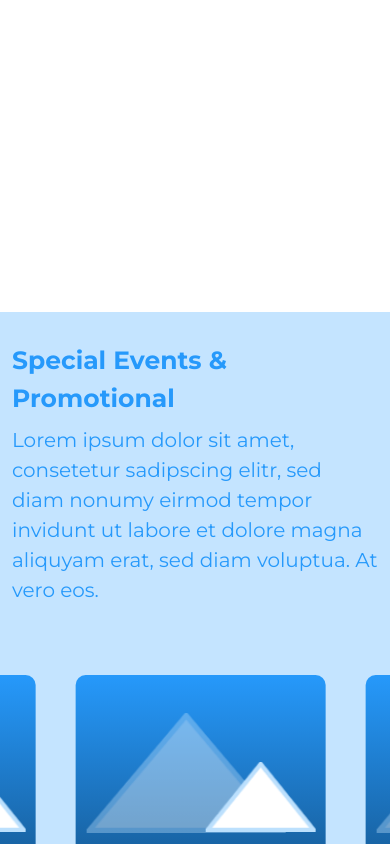
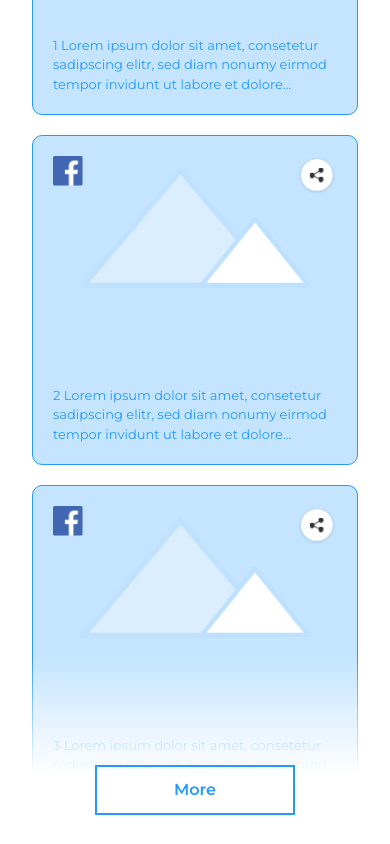
Before and after one commit to hauvuu/gameloft_test, a React (Create React App) app: page / in a window 390 px wide. Shown: the part 2220-3064 px from the top of the page. Built offline with nearby package versions, Linux system fonts and the light colour scheme.

Commit message:
game communicate responsive

```diff
--- a/src/Components/GameCommunity/Post.css
+++ b/src/Components/GameCommunity/Post.css
@@ -34,3 +34,10 @@
   height: 40px;
   cursor: pointer;
 }
+
+
+@media screen and (max-width: 576px) {
+  .Post {
+    margin-top: 20px;
+  }
+}
--- a/src/Components/GameCommunity/index.jsx
+++ b/src/Components/GameCommunity/index.jsx
@@ -1,4 +1,4 @@
-import React, { useRef, useState } from 'react';
+import React, { useEffect, useRef, useState } from 'react';
 import './styles.css';
 import 'bootstrap/dist/css/bootstrap.min.css';
 import Slider from "react-slick";
@@ -40,17 +40,19 @@ const gamesList = [
 ];
 
 const postsList = [
-  {index: 0, img: '', content: 'Lorem ipsum dolor sit amet, consetetur sadipscing elitr, sed diam nonumy eirmod tempor invidunt ut labore et dolore...'},
-  {index: 1, img: '', content: 'Lorem ipsum dolor sit amet, consetetur sadipscing elitr, sed diam nonumy eirmod tempor invidunt ut labore et dolore...'},
-  {index: 2, img: '', content: 'Lorem ipsum dolor sit amet, consetetur sadipscing elitr, sed diam nonumy eirmod tempor invidunt ut labore et dolore...'},
-  {index: 3, img: '', content: 'Lorem ipsum dolor sit amet, consetetur sadipscing elitr, sed diam nonumy eirmod tempor invidunt ut labore et dolore...'},
-  {index: 4, img: '', content: 'Lorem ipsum dolor sit amet, consetetur sadipscing elitr, sed diam nonumy eirmod tempor invidunt ut labore et dolore...'},
-  {index: 5, img: '', content: 'Lorem ipsum dolor sit amet, consetetur sadipscing elitr, sed diam nonumy eirmod tempor invidunt ut labore et dolore...'},
-  {index: 6, img: '', content: 'Lorem ipsum dolor sit amet, consetetur sadipscing elitr, sed diam nonumy eirmod tempor invidunt ut labore et dolore...'},
-  {index: 7, img: '', content: 'Lorem ipsum dolor sit amet, consetetur sadipscing elitr, sed diam nonumy eirmod tempor invidunt ut labore et dolore...'},
-  {index: 8, img: '', content: 'Lorem ipsum dolor sit amet, consetetur sadipscing elitr, sed diam nonumy eirmod tempor invidunt ut labore et dolore...'},
-  {index: 9, img: '', content: 'Lorem ipsum dolor sit amet, consetetur sadipscing elitr, sed diam nonumy eirmod tempor invidunt ut labore et dolore...'},
+  {index: 0, img: '', content: '1 Lorem ipsum dolor sit amet, consetetur sadipscing elitr, sed diam nonumy eirmod tempor invidunt ut labore et dolore...'},
+  {index: 1, img: '', content: '2 Lorem ipsum dolor sit amet, consetetur sadipscing elitr, sed diam nonumy eirmod tempor invidunt ut labore et dolore...'},
+  {index: 2, img: '', content: '3 Lorem ipsum dolor sit amet, consetetur sadipscing elitr, sed diam nonumy eirmod tempor invidunt ut labore et dolore...'},
+  {index: 3, img: '', content: '4 Lorem ipsum dolor sit amet, consetetur sadipscing elitr, sed diam nonumy eirmod tempor invidunt ut labore et dolore...'},
+  {index: 4, img: '', content: '5 Lorem ipsum dolor sit amet, consetetur sadipscing elitr, sed diam nonumy eirmod tempor invidunt ut labore et dolore...'},
+  {index: 5, img: '', content: '6 Lorem ipsum dolor sit amet, consetetur sadipscing elitr, sed diam nonumy eirmod tempor invidunt ut labore et dolore...'},
+  {index: 6, img: '', content: '7 Lorem ipsum dolor sit amet, consetetur sadipscing elitr, sed diam nonumy eirmod tempor invidunt ut labore et dolore...'},
+  {index: 7, img: '', content: '8 Lorem ipsum dolor sit amet, consetetur sadipscing elitr, sed diam nonumy eirmod tempor invidunt ut labore et dolore...'},
+  {index: 8, img: '', content: '9 Lorem ipsum dolor sit amet, consetetur sadipscing elitr, sed diam nonumy eirmod tempor invidunt ut labore et dolore...'},
+  {index: 9, img: '', content: '10 Lorem ipsum dolor sit amet, consetetur sadipscing elitr, sed diam nonumy eirmod tempor invidunt ut labore et dolore...'},
 ];
+
+const NUMBER_OF_LOADING_POST = 3
 
 const GameCommunity = () => {
 
@@ -58,6 +60,21 @@ const GameCommunity = () => {
   const postRef = useRef(null);
   const [currentGame, setCurrentGame] = useState(0);
   const [currentPost, setCurrentPost] = useState(0);
+  const [MobilePostsList, setMobilePostList] = useState([]);
+
+  useEffect(() => {
+    const array = [];
+    if (postsList.length >= NUMBER_OF_LOADING_POST) {
+      for (let i = 0; i < NUMBER_OF_LOADING_POST; i++) {
+        array.push(postsList[i]);
+      }
+    } else {
+      for (let i = 0; i < postsList.length; i++) {
+        array.push(postsList[i]);
+      }
+    }
+    setMobilePostList(array);
+  }, []);
 
   const handlePrevGame = () => {
     if (gameRef.current) gameRef.current.slickPrev();
@@ -77,6 +94,21 @@ const GameCommunity = () => {
 
   const handleClickGame = (index) => {
     setCurrentGame(index)
+  }
+
+  const handleClickLoadPosts = () => {
+    const arr = postsList.filter(item => !MobilePostsList.includes(item));
+    const array = [...MobilePostsList];
+    if (arr.length >= NUMBER_OF_LOADING_POST) {
+      for (let i = 0; i < NUMBER_OF_LOADING_POST; i++) {
+        array.push(arr[i]);
+      }
+    } else {
+      for (let i = 0; i < arr.length; i++) {
+        array.push(arr[i]);
+      }
+    }
+    setMobilePostList(array);
   }
 
   const showGamesList = () => (
@@ -128,7 +160,7 @@ const GameCommunity = () => {
     </div>
   )
 
-  const showPostsList = () => {
+  const showDesktopPostsList = () => {
     return (
       <div className='GameCommunity-Slider-Post d-none d-sm-block'>
         <Slider {...postSettings}
@@ -170,6 +202,24 @@ const GameCommunity = () => {
     )
   }
 
+  const showMobilePostsList = () => (
+    <div className='d-block d-sm-none position-relative'>
+      <div className='container'>
+        {MobilePostsList.map(item => (<Post key={item.index} img={item.img} content={item.content} />))}
+      </div>
+      {postsList.length > MobilePostsList.length &&
+        <div className='GameCommunity-Mobile-Post-LoadMore d-flex justify-content-center align-items-end'>
+          <div
+            className='GameCommunity-Mobile-Post-LoadMore-Btn d-flex justify-content-center align-items-center cursor-pointer'
+            onClick={() => handleClickLoadPosts()}
+          >
+            More
+          </div>
+        </div>
+      }
+    </div>
+  )
+
   return (
     <div className='GameCommunity'>
       <div className='container text-start'>
@@ -191,7 +241,8 @@ const GameCommunity = () => {
           <img className='cursor-pointer' src='static/icons/search_btn_icon.png' alt='search' />
         </div>
       </div>
-      {showPostsList()}
+      {showDesktopPostsList()}
+      {showMobilePostsList()}
     </div>
   );
 };
--- a/src/Components/GameCommunity/styles.css
+++ b/src/Components/GameCommunity/styles.css
@@ -4,6 +4,7 @@
   color: var(--primary-color);
   font-family: var(--primary-font);
   overflow: hidden;
+  padding-bottom: 30px;
 }
 
 .GameCommunity h2 {
@@ -97,6 +98,29 @@
   line-height: 1.5;
 }
 
+.GameCommunity-Mobile-Post-LoadMore {
+  background-image: linear-gradient(to bottom, transparent 20%, var(--white-color) 80%);
+  height: 200px;
+  position: absolute;
+  bottom: 0%;
+  left: 0%;
+  right: 0%;
+}
+
+.GameCommunity-Mobile-Post-LoadMore-Btn {
+  height: 50px;
+  width: 200px;
+  border: 2px solid var(--primary-color);
+  transition: 0.1s;
+  font-weight: 600;
+}
+
+.GameCommunity-Mobile-Post-LoadMore-Btn:hover {
+  background: var(--primary-color);
+  color: var(--white-color);
+  transition: 0.1s;
+}
+
 /* lg */
 @media screen and (max-width: 992px) {
 }
```
